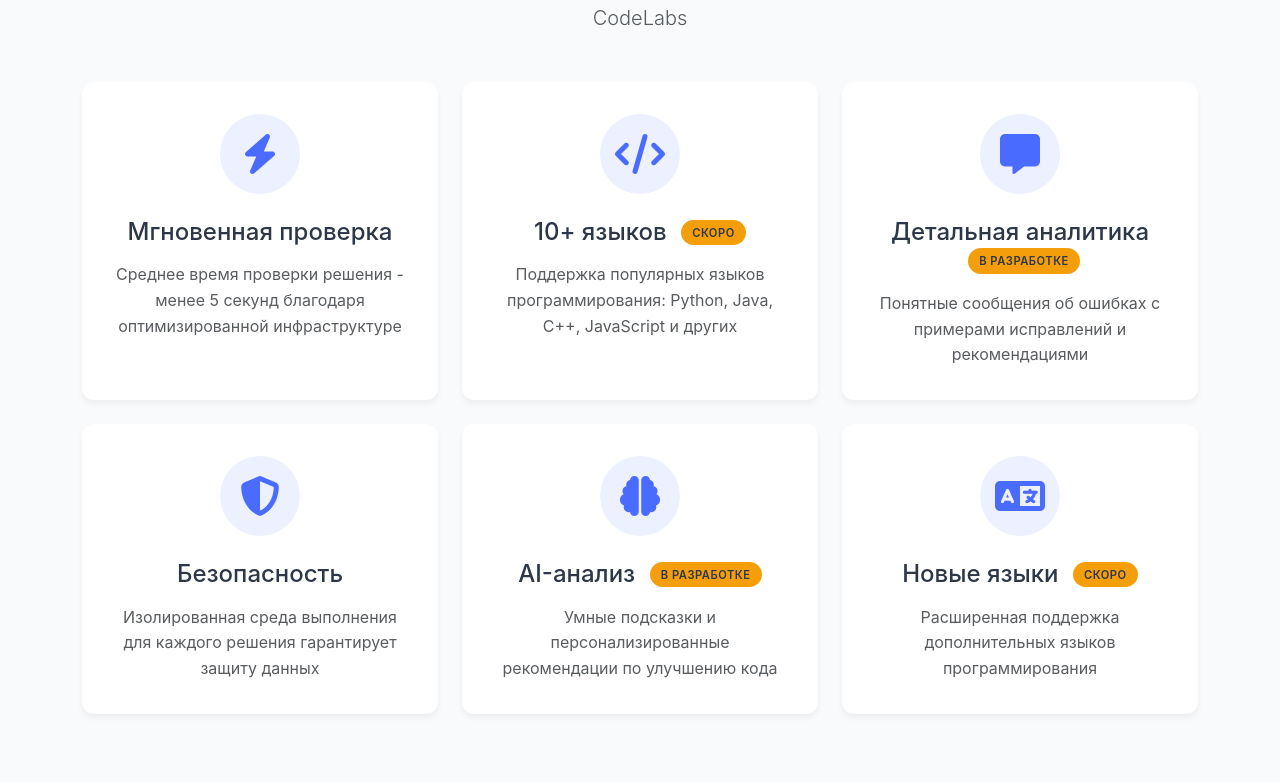
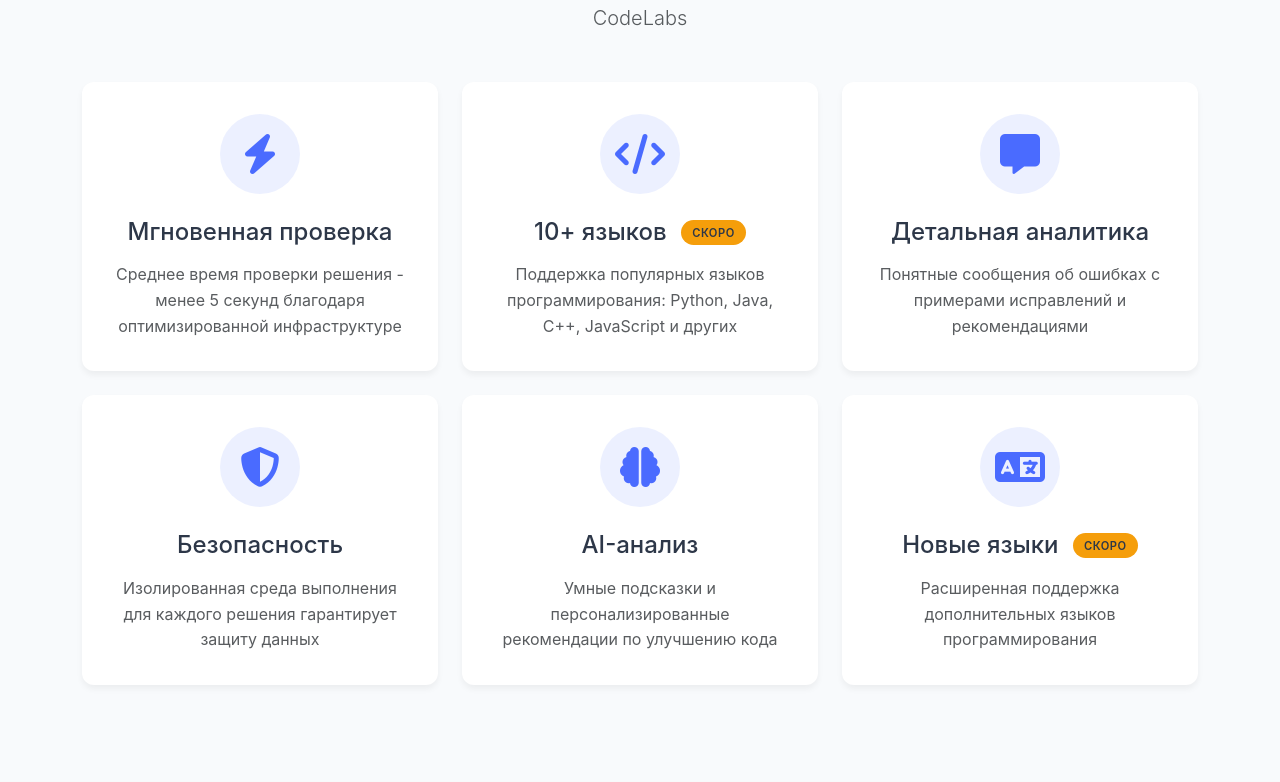
Before and after one commit to Andrew2507/Code-labs, a PHP site: page /check_solution/ in a window 1280 px wide. Shown: the part 880-1662 px from the top of the page. Run offline with PHP 8.4, Linux system fonts and the light colour scheme.

Commit message:
Update text

```diff
--- a/site/includes/db.php
+++ b/site/includes/db.php
@@ -122,7 +122,6 @@ function checkSolution($submissionId, $taskId, $filePath) {
                         'actual' => $test['actual'] ?? 'N/A'
                     ];
 
-                    // Добавляем AI feedback если он есть
                     if (isset($test['ai_feedback'])) {
                         $failedTest['ai_feedback'] = $test['ai_feedback'];
                         $aiFeedback[] = $test['ai_feedback'];
--- a/site/index.php
+++ b/site/index.php
@@ -530,7 +530,7 @@ $currentYear = date('Y');
                     <div class="feature-icon">
                         <i class="fas fa-comment-alt"></i>
                     </div>
-                    <h3 class="h4 mb-3">Детальная аналитика <br> <span class="badge-future">в разработке</span></h3>
+                    <h3 class="h4 mb-3">Детальная аналитика</h3>
                     <p class="text-muted mb-0">Понятные сообщения об ошибках с примерами исправлений и рекомендациями</p>
                 </div>
             </div>
@@ -548,7 +548,7 @@ $currentYear = date('Y');
                     <div class="feature-icon">
                         <i class="fas fa-brain"></i>
                     </div>
-                    <h3 class="h4 mb-3">AI-анализ <span class="badge-future">в разработке</span></h3>
+                    <h3 class="h4 mb-3">AI-анализ</h3>
                     <p class="text-muted mb-0">Умные подсказки и персонализированные рекомендации по улучшению кода</p>
                 </div>
             </div>
@@ -669,7 +669,6 @@ $currentYear = date('Y');
     </div>
 </section>
 
-<!-- Модальное окно авторизации -->
 <?php if (!$isLoggedIn): ?>
     <div class="modal fade" id="authModal" tabindex="-1" aria-labelledby="authModalLabel" aria-hidden="true">
         <div class="modal-dialog modal-dialog-centered">
@@ -689,7 +688,6 @@ $currentYear = date('Y');
                     </ul>
 
                     <div class="tab-content pt-4" id="authTabsContent">
-                        <!-- Форма входа -->
                         <div class="tab-pane fade show active" id="login" role="tabpanel" aria-labelledby="login-tab">
                             <form method="POST" action="index.php">
                                 <input type="hidden" name="login" value="1">
```
